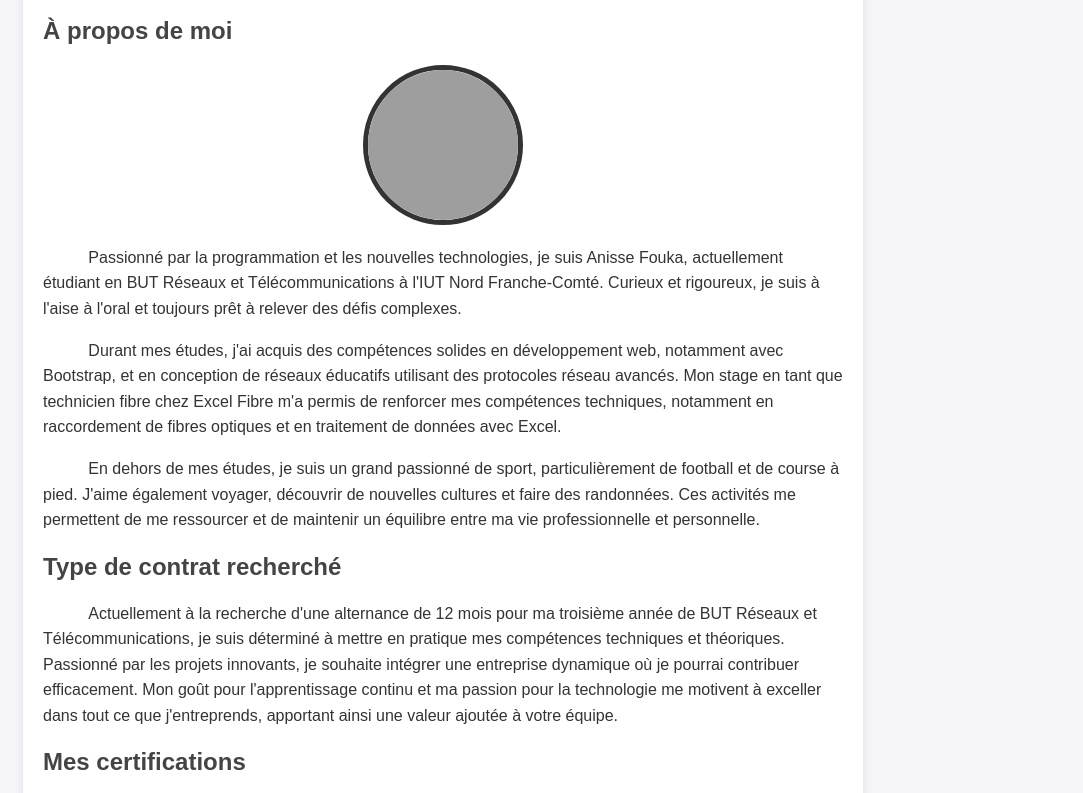
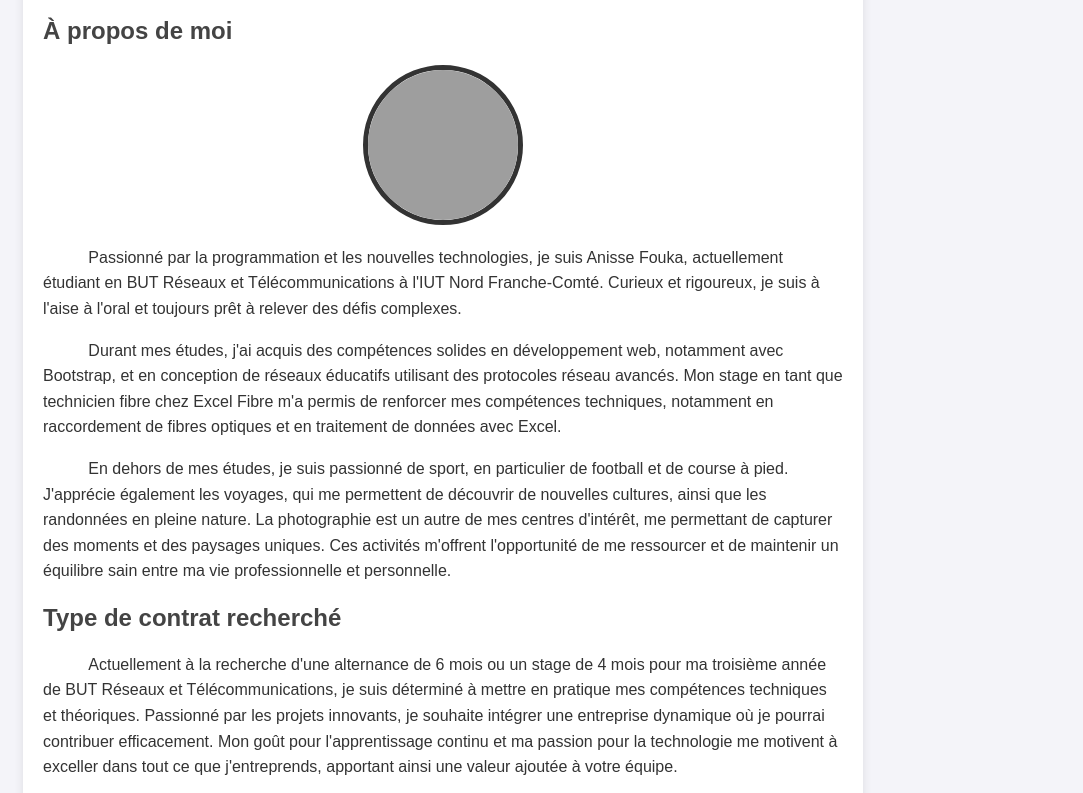
Before and after one commit to ninis25/FoukaAnisse, a plain HTML site: page index.html in a window 1280 px wide. Shown: the part 124-917 px from the top of the page, without its empty margins (197-1280 px from the left). Drawn offline with Linux system fonts and the light colour scheme; grey boxes are pictures that could not be loaded.

Commit message:
Update index.html

```diff
--- a/index.html
+++ b/index.html
@@ -28,12 +28,12 @@
 
                 <p style="text-indent: 1.2cm;">Durant mes études, j'ai acquis des compétences solides en développement web, notamment avec Bootstrap, et en conception de réseaux éducatifs utilisant des protocoles réseau avancés. Mon stage en tant que technicien fibre chez Excel Fibre m'a permis de renforcer mes compétences techniques, notamment en raccordement de fibres optiques et en traitement de données avec Excel.</p>
 
-                <p style="text-indent: 1.2cm;">En dehors de mes études, je suis un grand passionné de sport, particulièrement de football et de course à pied. J'aime également voyager, découvrir de nouvelles cultures et faire des randonnées. Ces activités me permettent de me ressourcer et de maintenir un équilibre entre ma vie professionnelle et personnelle.</p>
+                <p style="text-indent: 1.2cm;">En dehors de mes études, je suis passionné de sport, en particulier de football et de course à pied. J'apprécie également les voyages, qui me permettent de découvrir de nouvelles cultures, ainsi que les randonnées en pleine nature. La photographie est un autre de mes centres d'intérêt, me permettant de capturer des moments et des paysages uniques. Ces activités m'offrent l'opportunité de me ressourcer et de maintenir un équilibre sain entre ma vie professionnelle et personnelle.</p>
             </div>
         </section>
         <section id="contract-type">
             <h2>Type de contrat recherché</h2>
-            <p style="text-indent: 1.2cm;">Actuellement à la recherche d'une alternance de 12 mois pour ma troisième année de BUT Réseaux et Télécommunications, je suis déterminé à mettre en pratique mes compétences techniques et théoriques. Passionné par les projets innovants, je souhaite intégrer une entreprise dynamique où je pourrai contribuer efficacement. Mon goût pour l'apprentissage continu et ma passion pour la technologie me motivent à exceller dans tout ce que j'entreprends, apportant ainsi une valeur ajoutée à votre équipe.</p>
+            <p style="text-indent: 1.2cm;">Actuellement à la recherche d'une alternance de 6 mois ou un stage de 4 mois pour ma troisième année de BUT Réseaux et Télécommunications, je suis déterminé à mettre en pratique mes compétences techniques et théoriques. Passionné par les projets innovants, je souhaite intégrer une entreprise dynamique où je pourrai contribuer efficacement. Mon goût pour l'apprentissage continu et ma passion pour la technologie me motivent à exceller dans tout ce que j'entreprends, apportant ainsi une valeur ajoutée à votre équipe.</p>
         </section>
         <section id="certifications">
             <h2>Mes certifications</h2>
```
